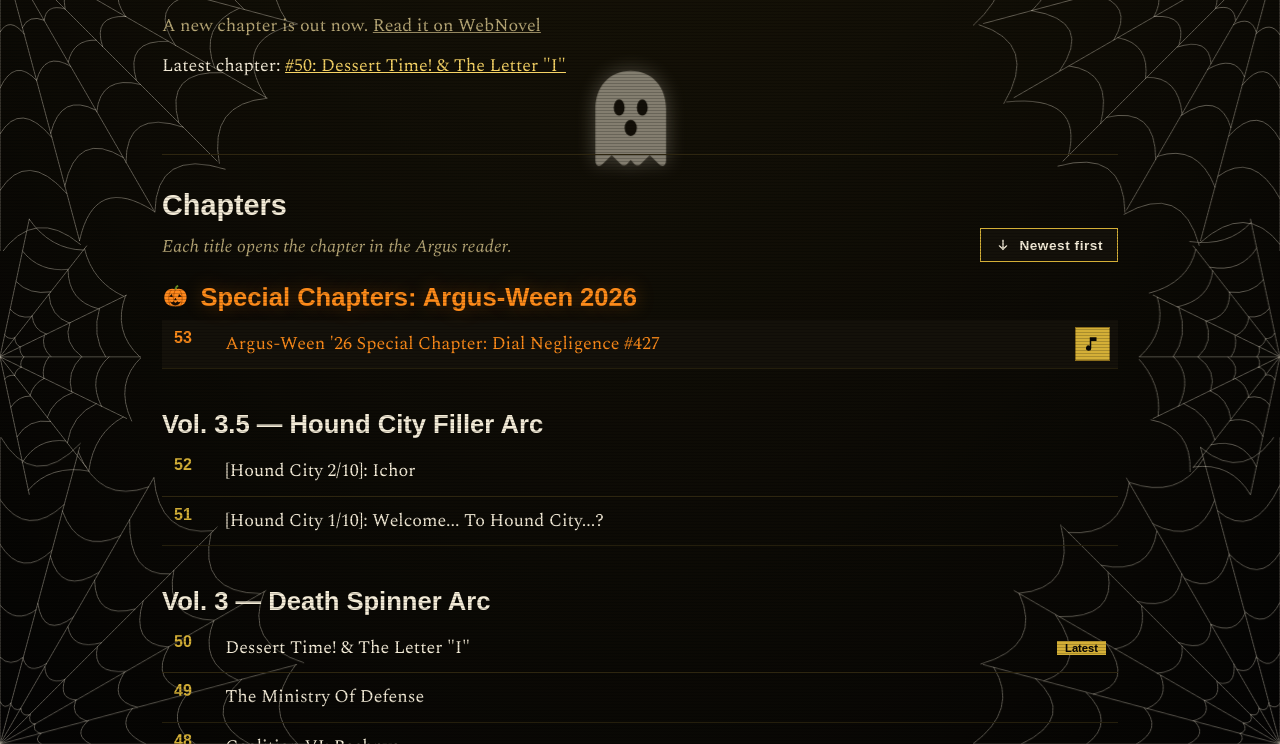
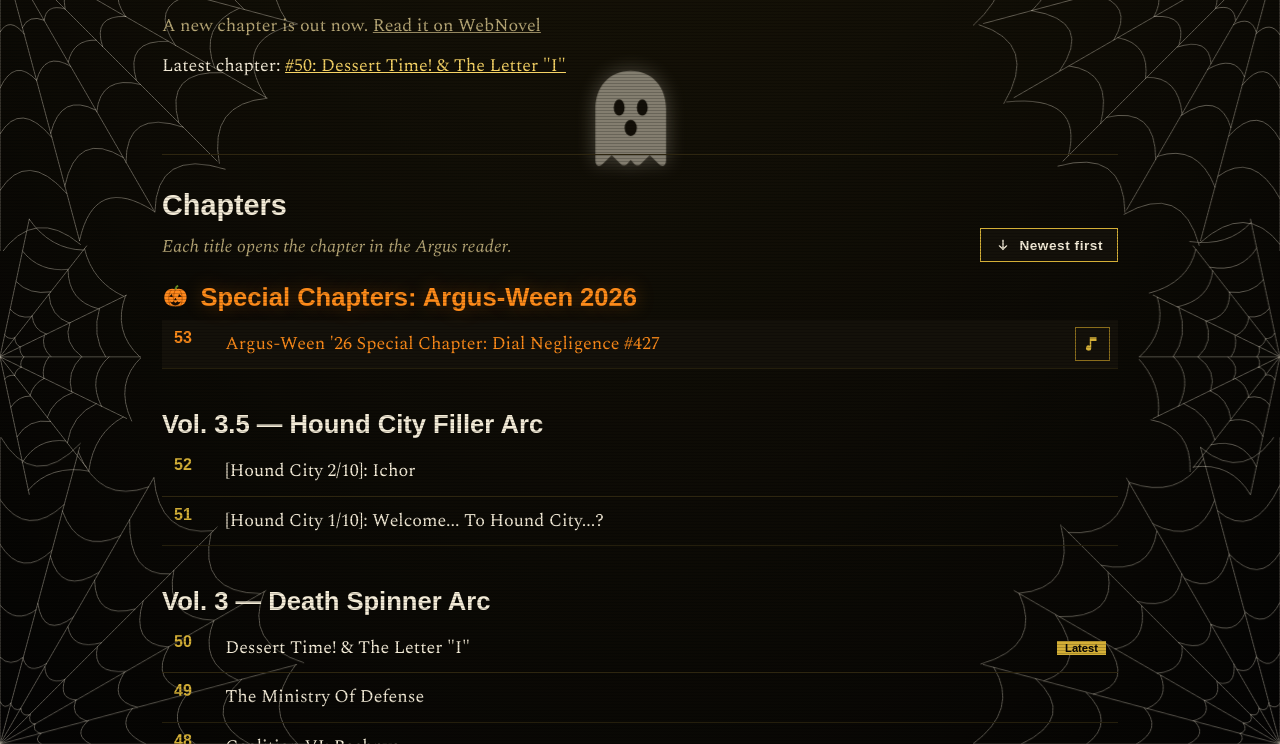
Before and after one commit to MarkYeug/MarkYeug.github.io, a website: page argus/index.html in a window 1280 px wide. In both pictures the pointer is over the element 1092 px from the left and 1112 px from the top of the page. Shown: the part 768-1512 px from the top of the page. Drawn offline with nearby package versions, Linux system fonts and the light colour scheme; a web font is replaced by a local one.

Commit message:
Style soundtrack availability icons as non-clickable indicators

```diff
--- a/assets/style.css
+++ b/assets/style.css
@@ -175,3 +175,6 @@ h2 .pumpkin svg{display:block;width:100%;height:100%}
 .season-clock small{display:block;margin-top:6px;font:500 .78rem Tektur,sans-serif;letter-spacing:.06em;color:var(--dim)}
 .season-banner .sb-note{margin:12px 0 0;color:var(--dim);font-size:.9rem}
 .season-banner.party .sb-title{margin:0;font-size:clamp(1.5rem,5vw,2.6rem);text-shadow:0 0 26px rgba(212,175,55,.55)}
+
+/* Soundtrack marks in the Argus catalog are indicators, not links. */
+.music-indicator{cursor:default;flex:0 0 34px}.music-indicator:hover{background:transparent;color:var(--gold)}
```
